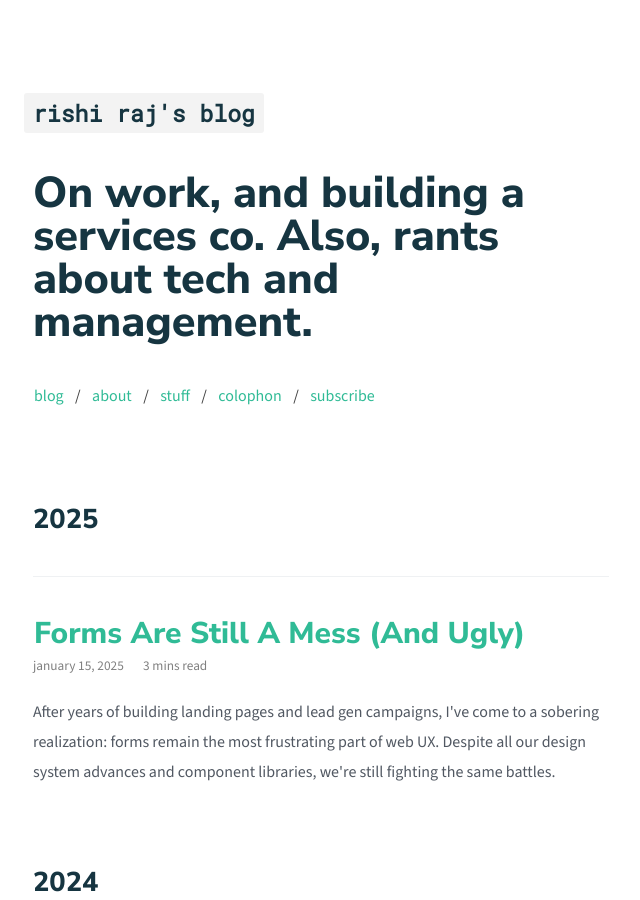
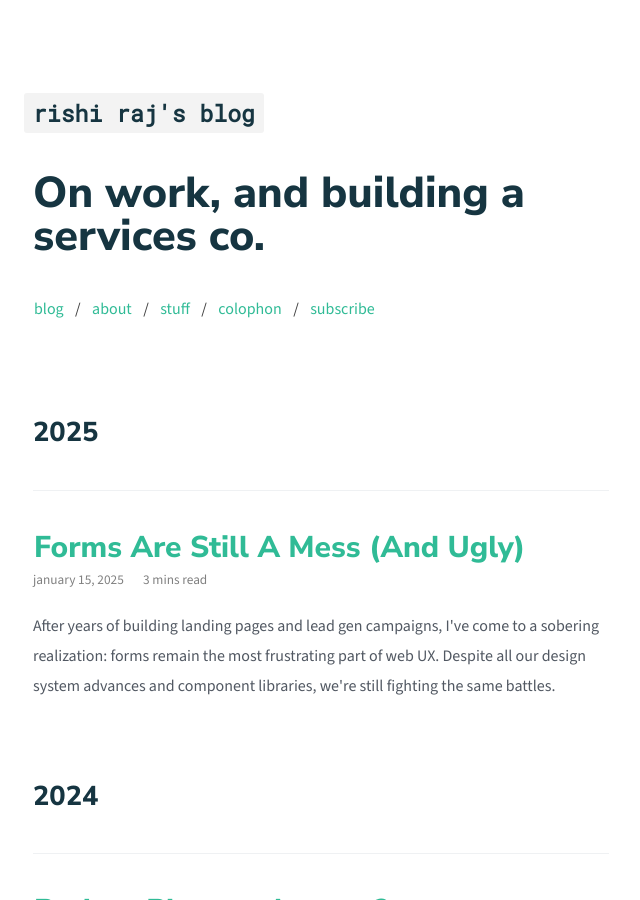
Before and after one commit to talkxo/rishiraj-blog-machine, a Jekyll site: the page built from index.html, in a window 1280 px wide and 900 px high. Shown: the whole window, without its empty margins (319-959 px from the left). Built offline with Jekyll 4.4.1, drawn with Linux system fonts in a browser that asks for light colours; nearby versions of some CDN libraries.

Commit message:
Remove 'rants about tech and management' from description

```diff
--- a/_config.yml
+++ b/_config.yml
@@ -2,7 +2,6 @@
 title: "rishi raj's blog"
 description: >
   On work, and building a services co.
-  Also, rants about tech and management.
 
 author: Rishi Raj
 email: r@rishi.im
```
